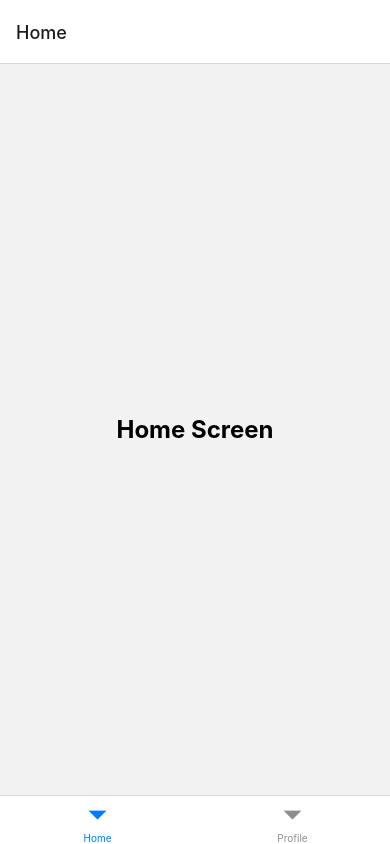
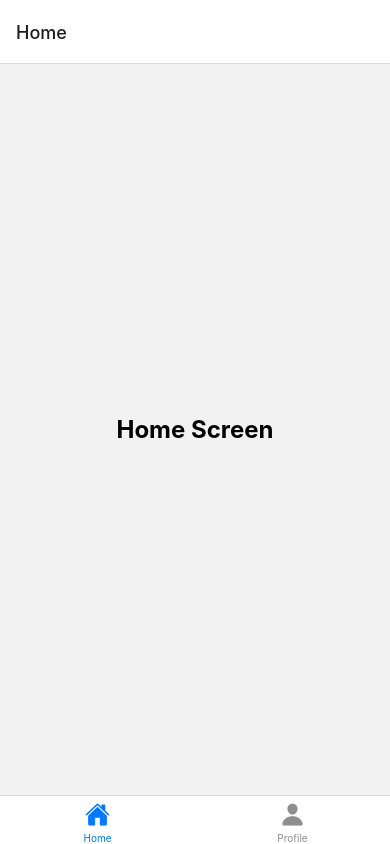
Before and after one commit to coriaapp/coria-react-native, a React Native app: screen / in a window 390 px wide. Built offline with nearby package versions, Linux system fonts and the light colour scheme.

Commit message:
Adding tab navigation to the app

```diff
--- a/TabNavigator.tsx
+++ b/TabNavigator.tsx
@@ -1,17 +1,39 @@
 import React from 'react';
 import { createBottomTabNavigator } from '@react-navigation/bottom-tabs';
+import Icon from 'react-native-vector-icons/Ionicons';
 
 // Import your screen components
 import HomeScreen from './screens/HomeScreen';
 import ProfileScreen from './screens/ProfileScreen';
 
+interface TabNavigatorProps {
+  toggleDarkMode: () => void;
+}
+
 const Tab = createBottomTabNavigator();
 
-const TabNavigator: React.FC = () => {
+const TabNavigator: React.FC<TabNavigatorProps> = ({ toggleDarkMode }) => {
   return (
-    <Tab.Navigator>
+    <Tab.Navigator
+      screenOptions={({ route }) => ({
+        tabBarIcon: ({ color, size }) => {
+          let iconName = '';
+
+          if (route.name === 'Home') {
+            iconName = 'home';
+          } else if (route.name === 'Profile') {
+            iconName = 'person';
+          }
+
+          return <Icon name={iconName} color={color} size={size} />;
+        },
+      })}
+    >
       <Tab.Screen name="Home" component={HomeScreen} />
-      <Tab.Screen name="Profile" component={ProfileScreen} />
+      <Tab.Screen
+        name="Profile"
+        component={ProfileScreen}
+      />
     </Tab.Navigator>
   );
 };
--- a/package.json
+++ b/package.json
@@ -16,9 +16,11 @@
     "react": "18.2.0",
     "react-native": "0.72.0",
     "react-native-gesture-handler": "^2.12.0",
+    "react-native-paper": "^5.8.0",
     "react-native-reanimated": "^3.3.0",
     "react-native-safe-area-context": "^4.6.3",
-    "react-native-screens": "^3.22.0"
+    "react-native-screens": "^3.22.0",
+    "react-native-vector-icons": "^9.2.0"
   },
   "devDependencies": {
     "@babel/core": "^7.20.0",
@@ -29,6 +31,7 @@
     "@tsconfig/react-native": "^3.0.0",
     "@types/metro-config": "^0.76.3",
     "@types/react": "^18.0.24",
+    "@types/react-native-vector-icons": "^6.4.13",
     "@types/react-test-renderer": "^18.0.0",
     "babel-jest": "^29.2.1",
     "eslint": "^8.19.0",
```
Also changed, not shown: App.tsx (+8 -5 lines), react-native.config.js (added, +9 -0 lines), 22 other files (tests, documents, lock files or other folders).
